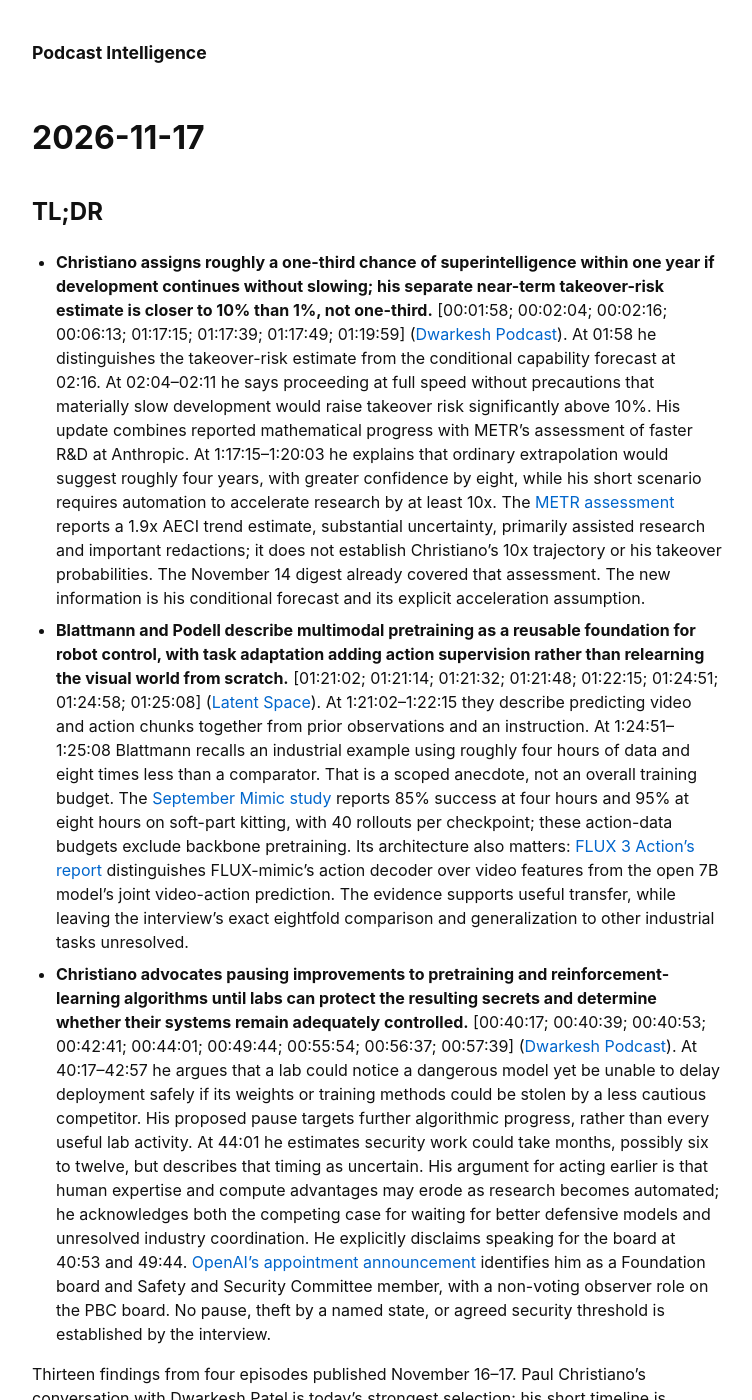
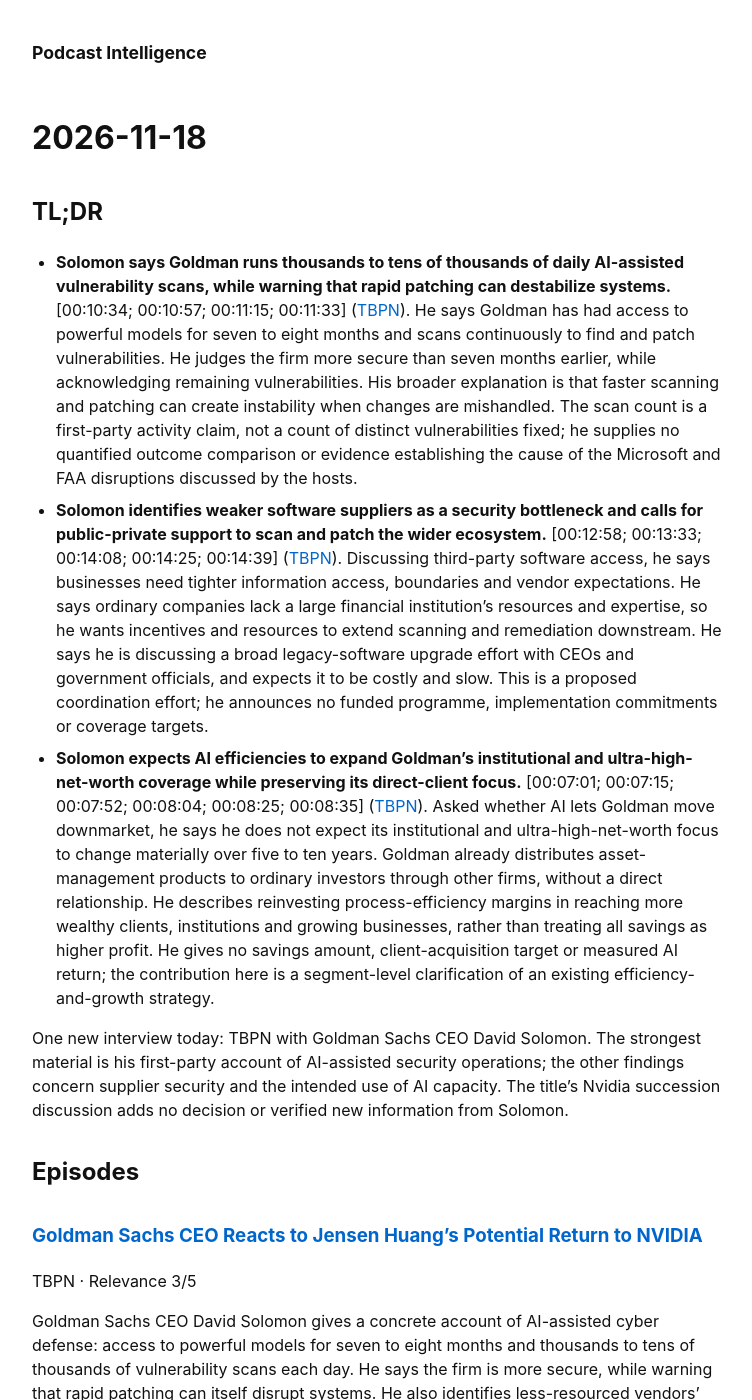
Before and after one commit to kiankyars/podcast-intel, a Jekyll site: the page built from index.md, in a window 1280 px wide and 1400 px high. Shown: the whole window, without its empty margins (262-1014 px from the left). Built offline with Jekyll 4.4.1, drawn with Linux system fonts in a browser that asks for light colours; some of the changed text lies outside the part shown.

Commit message:
Archive podcast intel for 2026-11-18

```diff
--- /dev/null
+++ b/digests/2026-11-18.md
@@ -0,0 +1,31 @@
+---
+layout: default
+title: "Podcast Intelligence - 2026-11-18"
+digest: true
+date: 2026-11-18
+permalink: /2026-11-18/
+episode_titles:
+  - "Goldman Sachs CEO Reacts to Jensen Huang's Potential Return to NVIDIA"
+---
+
+# 2026-11-18
+
+## TL;DR
+
+- **Solomon says Goldman runs thousands to tens of thousands of daily AI-assisted vulnerability scans, while warning that rapid patching can destabilize systems.** [00:10:34; 00:10:57; 00:11:15; 00:11:33] ([TBPN](https://share.transistor.fm/s/9ad0e6dc)). He says Goldman has had access to powerful models for seven to eight months and scans continuously to find and patch vulnerabilities. He judges the firm more secure than seven months earlier, while acknowledging remaining vulnerabilities. His broader explanation is that faster scanning and patching can create instability when changes are mishandled. The scan count is a first-party activity claim, not a count of distinct vulnerabilities fixed; he supplies no quantified outcome comparison or evidence establishing the cause of the Microsoft and FAA disruptions discussed by the hosts.
+- **Solomon identifies weaker software suppliers as a security bottleneck and calls for public-private support to scan and patch the wider ecosystem.** [00:12:58; 00:13:33; 00:14:08; 00:14:25; 00:14:39] ([TBPN](https://share.transistor.fm/s/9ad0e6dc)). Discussing third-party software access, he says businesses need tighter information access, boundaries and vendor expectations. He says ordinary companies lack a large financial institution's resources and expertise, so he wants incentives and resources to extend scanning and remediation downstream. He says he is discussing a broad legacy-software upgrade effort with CEOs and government officials, and expects it to be costly and slow. This is a proposed coordination effort; he announces no funded programme, implementation commitments or coverage targets.
+- **Solomon expects AI efficiencies to expand Goldman's institutional and ultra-high-net-worth coverage while preserving its direct-client focus.** [00:07:01; 00:07:15; 00:07:52; 00:08:04; 00:08:25; 00:08:35] ([TBPN](https://share.transistor.fm/s/9ad0e6dc)). Asked whether AI lets Goldman move downmarket, he says he does not expect its institutional and ultra-high-net-worth focus to change materially over five to ten years. Goldman already distributes asset-management products to ordinary investors through other firms, without a direct relationship. He describes reinvesting process-efficiency margins in reaching more wealthy clients, institutions and growing businesses, rather than treating all savings as higher profit. He gives no savings amount, client-acquisition target or measured AI return; the contribution here is a segment-level clarification of an existing efficiency-and-growth strategy.
+
+One new interview today: TBPN with Goldman Sachs CEO David Solomon. The strongest material is his first-party account of AI-assisted security operations; the other findings concern supplier security and the intended use of AI capacity. The title's Nvidia succession discussion adds no decision or verified new information from Solomon.
+
+## Episodes
+
+### [Goldman Sachs CEO Reacts to Jensen Huang's Potential Return to NVIDIA](https://share.transistor.fm/s/9ad0e6dc)
+
+TBPN · Relevance 3/5
+
+Goldman Sachs CEO David Solomon gives a concrete account of AI-assisted cyber defense: access to powerful models for seven to eight months and thousands to tens of thousands of vulnerability scans each day. He says the firm is more secure, while warning that rapid patching can itself disrupt systems. He also identifies less-resourced vendors' security capabilities as a weak point and proposes a public-private effort to upgrade legacy software. On commercial strategy, he expects technology efficiencies to support broader institutional and ultra-high-net-worth client coverage over five to ten years. These are operating claims and intentions, without quantified security outcomes or AI savings.
+
+**Why it matters:** The useful evidence is an incumbent's reported deployment scale and the constraints around it: discovering vulnerabilities is only part of the job; safe patch rollout and weaker suppliers also matter. Solomon's client-segment boundary clarifies where Goldman expects AI-enabled capacity to go. Track remediation outcomes, operational incidents and incremental client coverage to distinguish activity from economic benefit.
+
+[Transcript source and timestamp reference](https://share.transistor.fm/s/9ad0e6dc/transcription.vtt) · [Full analysis: findings, changed views and follow-ups](https://github.com/kiankyars/podcast-intel/blob/main/episodes/2026-11-17/goldman-sachs-ceo-reacts-to-jensen-huang-s-potential-return-to-nvidia-6052c46a6421bea03629/summary.md)
```
Also changed, not shown: episodes/2026-11-17/goldman-sachs-ceo-reacts-to-jensen-huang-s-potential-return-to-nvidia-6052c46a6421bea03629/analysis.json (added, +44 -0 lines), episodes/2026-11-17/goldman-sachs-ceo-reacts-to-jensen-huang-s-potential-return-to-nvidia-6052c46a6421bea03629/metadata.json (added, +43 -0 lines), episodes/2026-11-17/goldman-sachs-ceo-reacts-to-jensen-huang-s-potential-return-to-nvidia-6052c46a6421bea03629/summary.md (added, +23 -0 lines), topics/applications_business_models.md (+5 -0 lines), topics/policy_geopolitics_security.md (+6 -0 lines), data/state.json.
